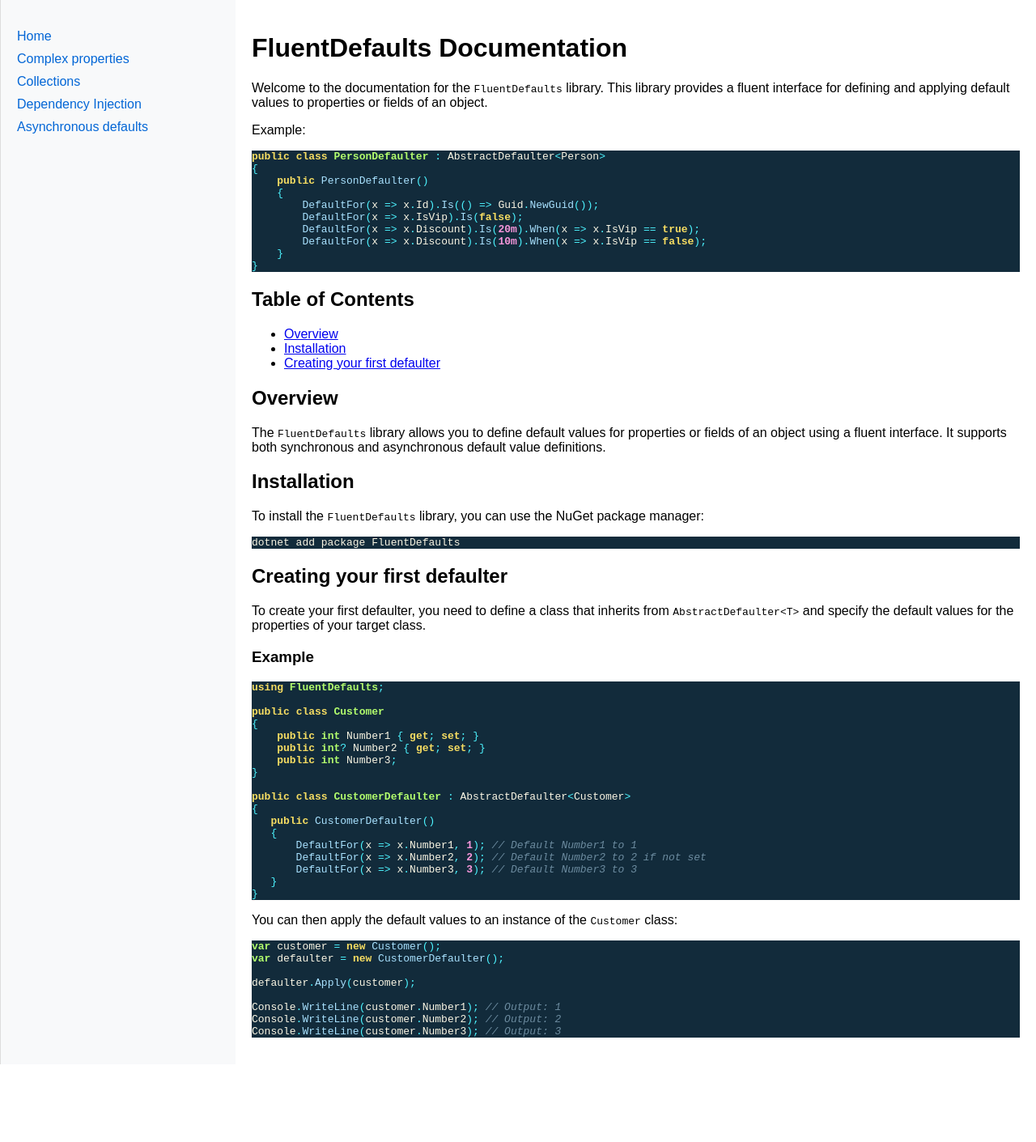
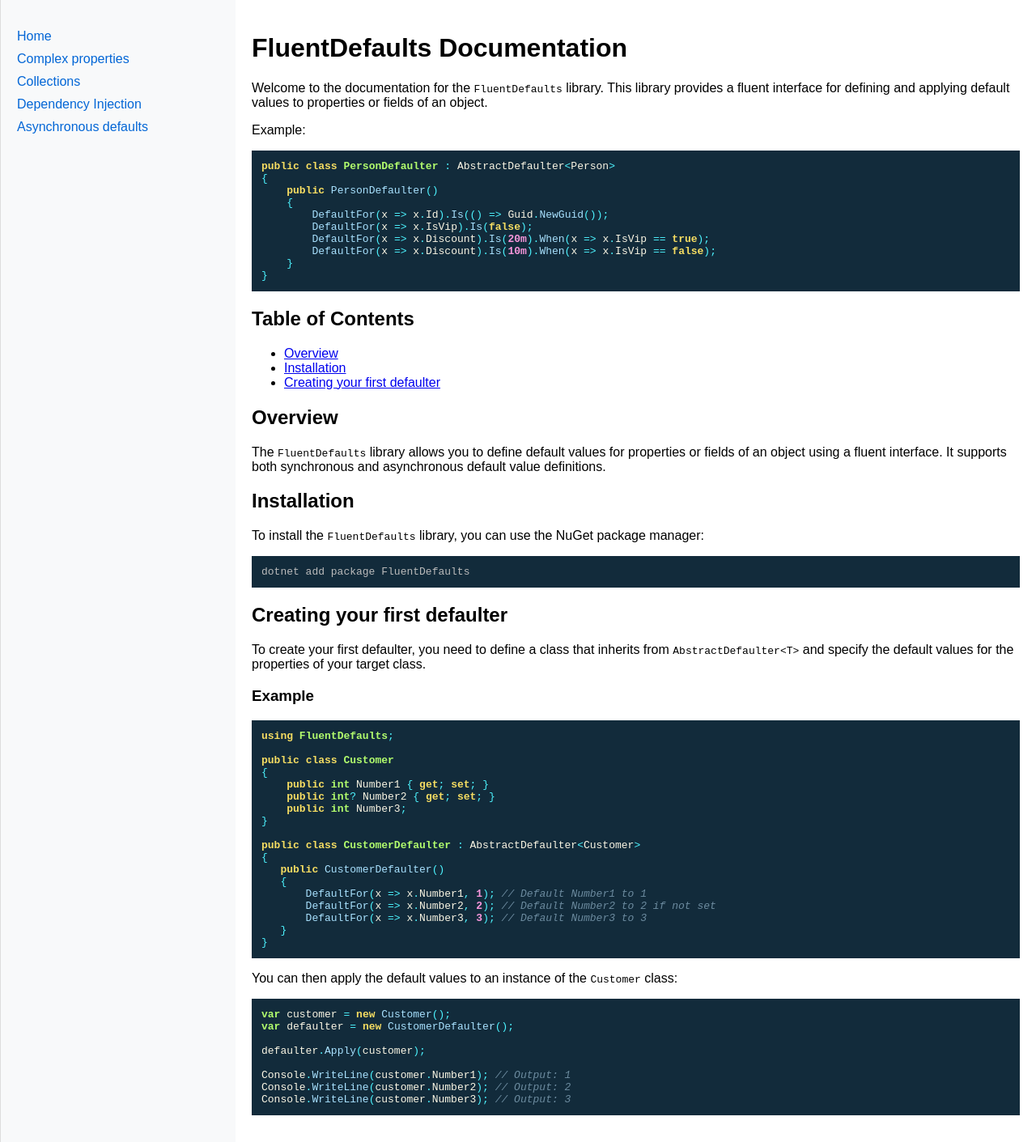
Before and after one commit to crwsolutions/fluent-defaults, a Jekyll site: the page built from docs/index.md, in a window 1280 px wide. Shown: the whole page at 81% size. Built offline with Jekyll 4.4.1, drawn with Linux system fonts in a browser that asks for light colours; before the commit the page ends 1315 px from its top, so only the background shows below that.

Commit message:
docs: add padding top pre-code

````diff
--- a/docs/assets/css/style.css
+++ b/docs/assets/css/style.css
@@ -38,3 +38,7 @@ nav ul {
             nav ul li a:hover {
                 text-decoration: underline;
             }
+
+.highlight pre {
+    padding: 12px;
+}
--- a/docs/index.md
+++ b/docs/index.md
@@ -35,7 +35,7 @@ The `FluentDefaults` library allows you to define default values for properties
 
 To install the `FluentDefaults` library, you can use the NuGet package manager:
 
-```bash
+```console
 dotnet add package FluentDefaults
 ```
 
````
